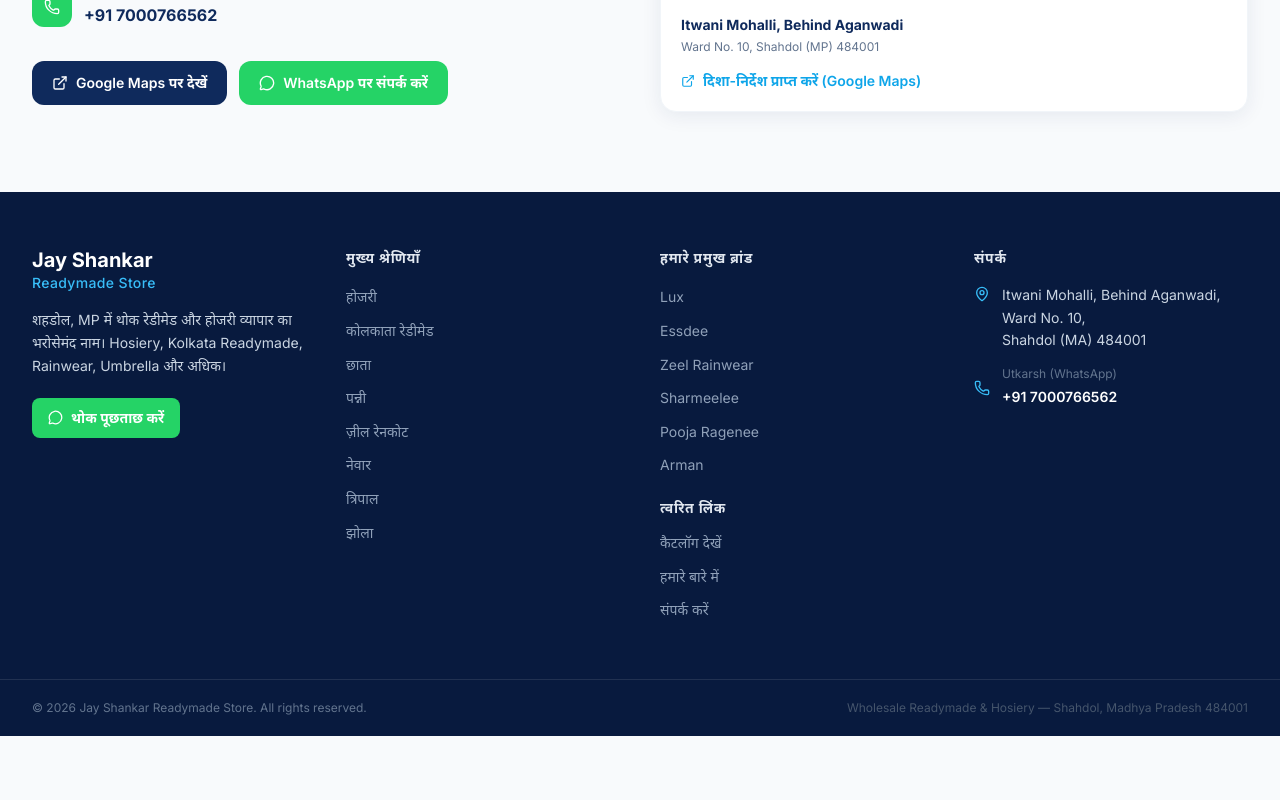
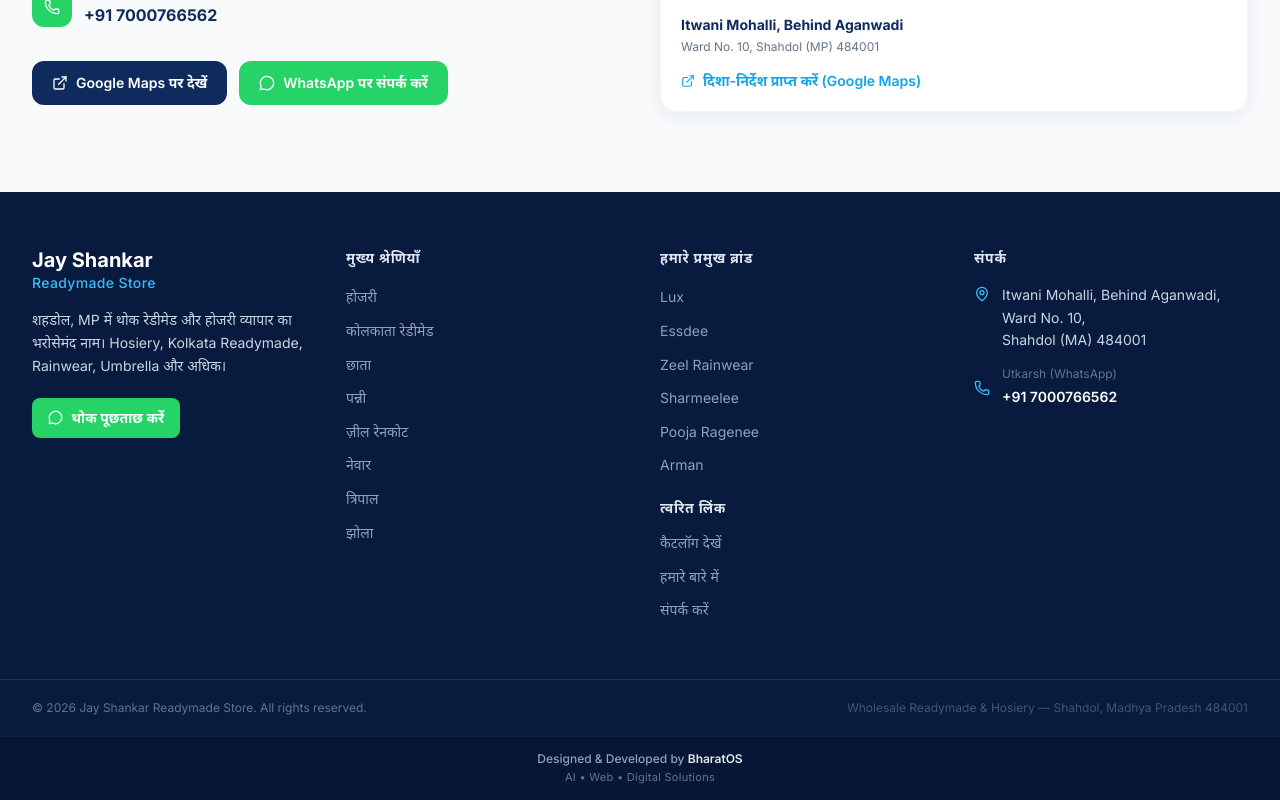
Before and after one commit to lavsoni1986-ai/jay-shankar-store, a Next.js app: page / in a window 1280 px wide. Shown: the part 5082-5882 px from the top of the page. Before the commit the page ends 5818 px from the top, so only its background shows below. Built offline with nearby package versions, Linux system fonts and the light colour scheme; no server answers.

Commit message:
feat: add BharatOS developer credit to footer

```diff
--- a/src/components/layout/Footer.tsx
+++ b/src/components/layout/Footer.tsx
@@ -163,6 +163,15 @@ export function Footer() {
             Wholesale Readymade & Hosiery — Shahdol, Madhya Pradesh 484001
           </p>
         </div>
+        {/* Developer Attribution */}
+        <div className="border-t border-white/5 py-3.5 bg-black/15 text-center">
+          <p className="text-xs font-medium text-slate-400">
+            Designed & Developed by <span className="text-slate-200 font-semibold">BharatOS</span>
+          </p>
+          <p className="text-[11px] text-slate-500 tracking-wide mt-0.5">
+            AI • Web • Digital Solutions
+          </p>
+        </div>
       </div>
     </footer>
   );
```
